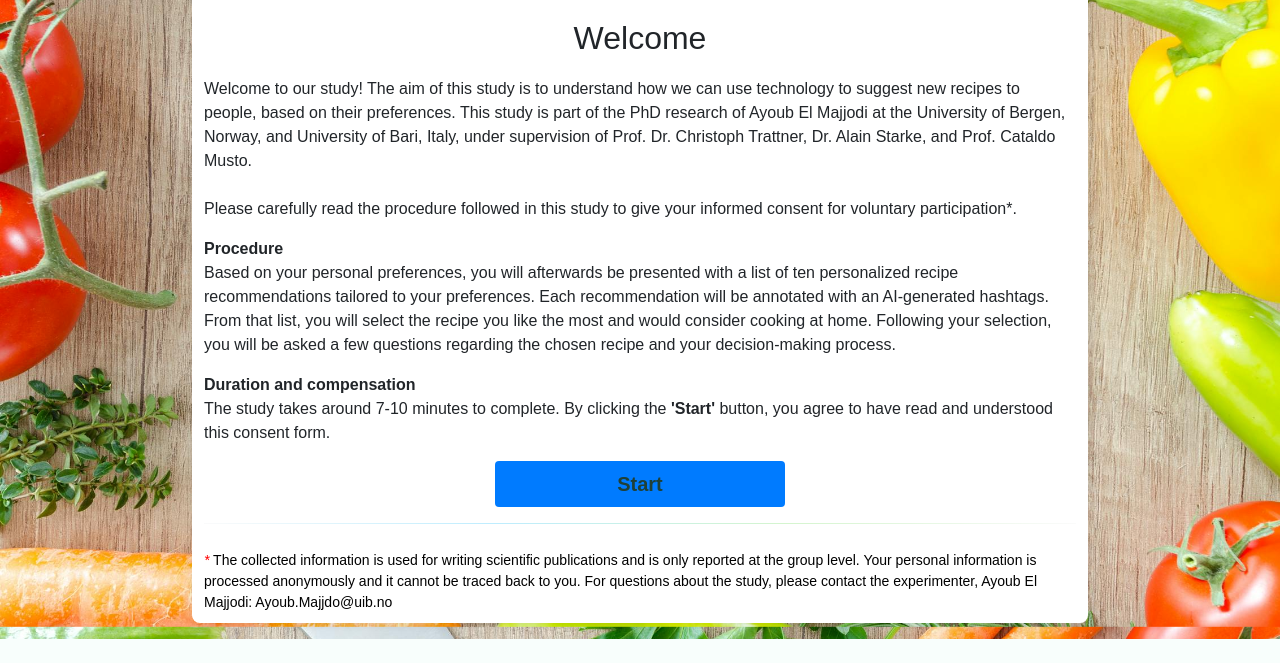
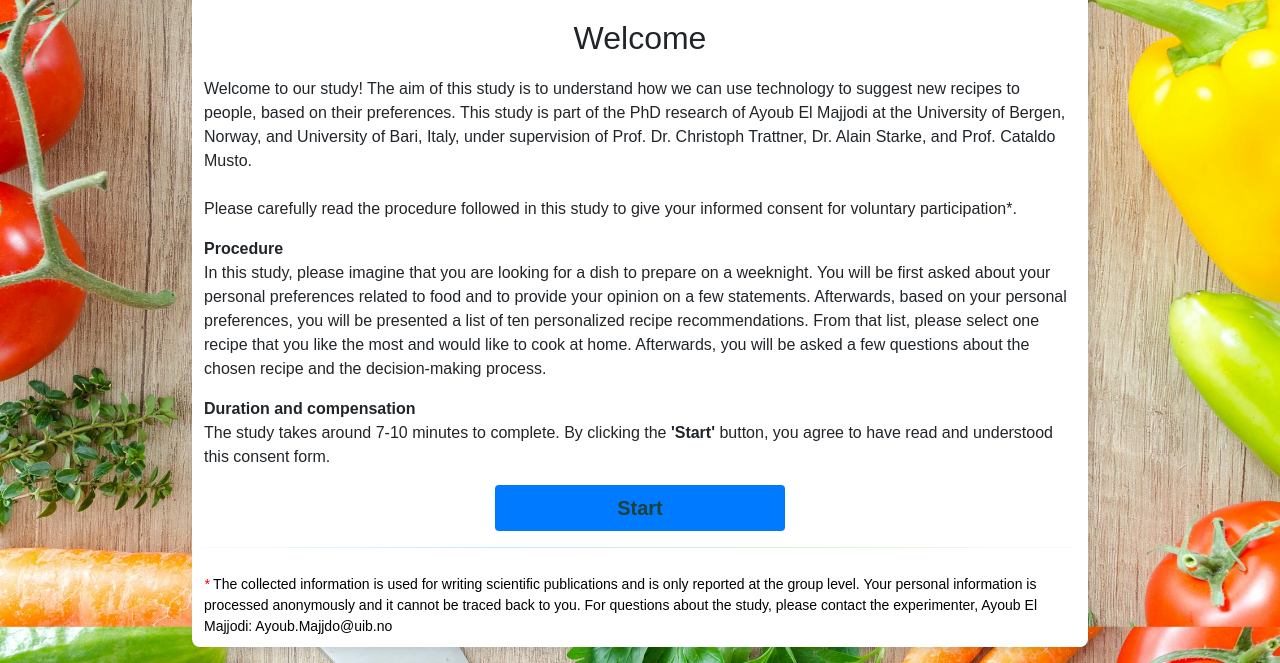
Before and after one commit to ayoubGL/UMAP_25_LLMS_Hash, a Django app: page / in a window 1280 px wide. Shown: the part 221-884 px from the top of the page. Before the commit the page ends 860 px from the top, so only its background shows below. Run offline with Django 3.2, Linux system fonts and the light colour scheme; some libraries are stand-ins or nearby versions; grey boxes are pictures that could not be loaded.

Commit message:
update hashtags

```diff
--- a/KnowledgeBased_hashTag/Labels_Nudges/forms.py
+++ b/KnowledgeBased_hashTag/Labels_Nudges/forms.py
@@ -84,14 +84,14 @@ class ProfileForm(forms.ModelForm):
         labels = {
 
 
-            'RecipeWebUsage': 'Recipe website usage?',
-            'HomeCook':'Frequency of preparing home-cooked meals?',
-            'CookingExp':'Cooking experience?',
-            'EatingGoals':'What is your eating goals?',
+           'RecipeWebUsage': 'How frequently do you use recipe websites?',
+            'HomeCook':'How frequently do you prepare home-cooked meals?',
+            'CookingExp':'What is you cooking experience level?',
+            'EatingGoals':'Do you have any weight-related eating goals?',
             'Depression':'To what extent are you feeling depressed?',
             'PhysicalActivity':'How much physical activity do you do in a week?',
-            'SleepHours' : 'How many hours of sleep do you usually get?',
-            'CookingTime':'The time I have  available for cooking'
+            'SleepHours' : 'How many hours of sleep do you usually get each night?',
+            'CookingTime':'How much time do you typically have available for cooking?'
         }
 
 
@@ -168,11 +168,11 @@ class ChoiceEvaluationForm(forms.ModelForm):
             'many_actions':'Many actions were required to use the system',
 
             # hashtag eval
-            'understandability': 'The hashtags are understandable ',
-            'satisfaction': 'The hashtags help to increase my satisfaction with the recommender system',
-            'effectiveness': 'The hashtags help me to understand to which extent the recommended recipes meets my preferences',
-            'persuasiveness':  'The hashtags help me to make the final recipe choice',
-            'nudge_eval': 'The hashtags help me understand the healthiness of the recipes'
+            'understandability': 'The hashtags were easy to understand',
+            'satisfaction': 'The hashtags made it easier to use the system',
+            'effectiveness': 'The hashtags helped me to understand whether the recommended recipes fitted my preferences',
+            'persuasiveness':  'The hashtags helped me to understand the healthiness of each recipe',
+            'nudge_eval': 'The hashtags helped me to choose a recipe'
 
 
         }
--- a/KnowledgeBased_hashTag/templates/Labels_Nudges/homes.html
+++ b/KnowledgeBased_hashTag/templates/Labels_Nudges/homes.html
@@ -145,7 +145,7 @@
     <b>Procedure</b>
     <br>
 <p>
-    Based on your personal preferences, you will afterwards be presented with a list of ten personalized recipe recommendations tailored to your preferences. Each recommendation will be annotated with  an AI-generated hashtags. From that list, you will select the recipe you like the most and would consider cooking at home. Following your selection, you will be asked a few questions regarding the chosen recipe and your decision-making process.
+    In this study, please imagine that you are looking for a dish to prepare on a weeknight. You will be first asked about your personal preferences related to food and to provide your opinion on a few statements. Afterwards, based on your personal preferences, you will be presented a list of ten personalized recipe recommendations. From that list, please select one recipe that you like the most and would like to cook at home. Afterwards, you will be asked a few questions about the chosen recipe and the decision-making process.
 
     </p>
     <b>Duration and compensation</b>
```
